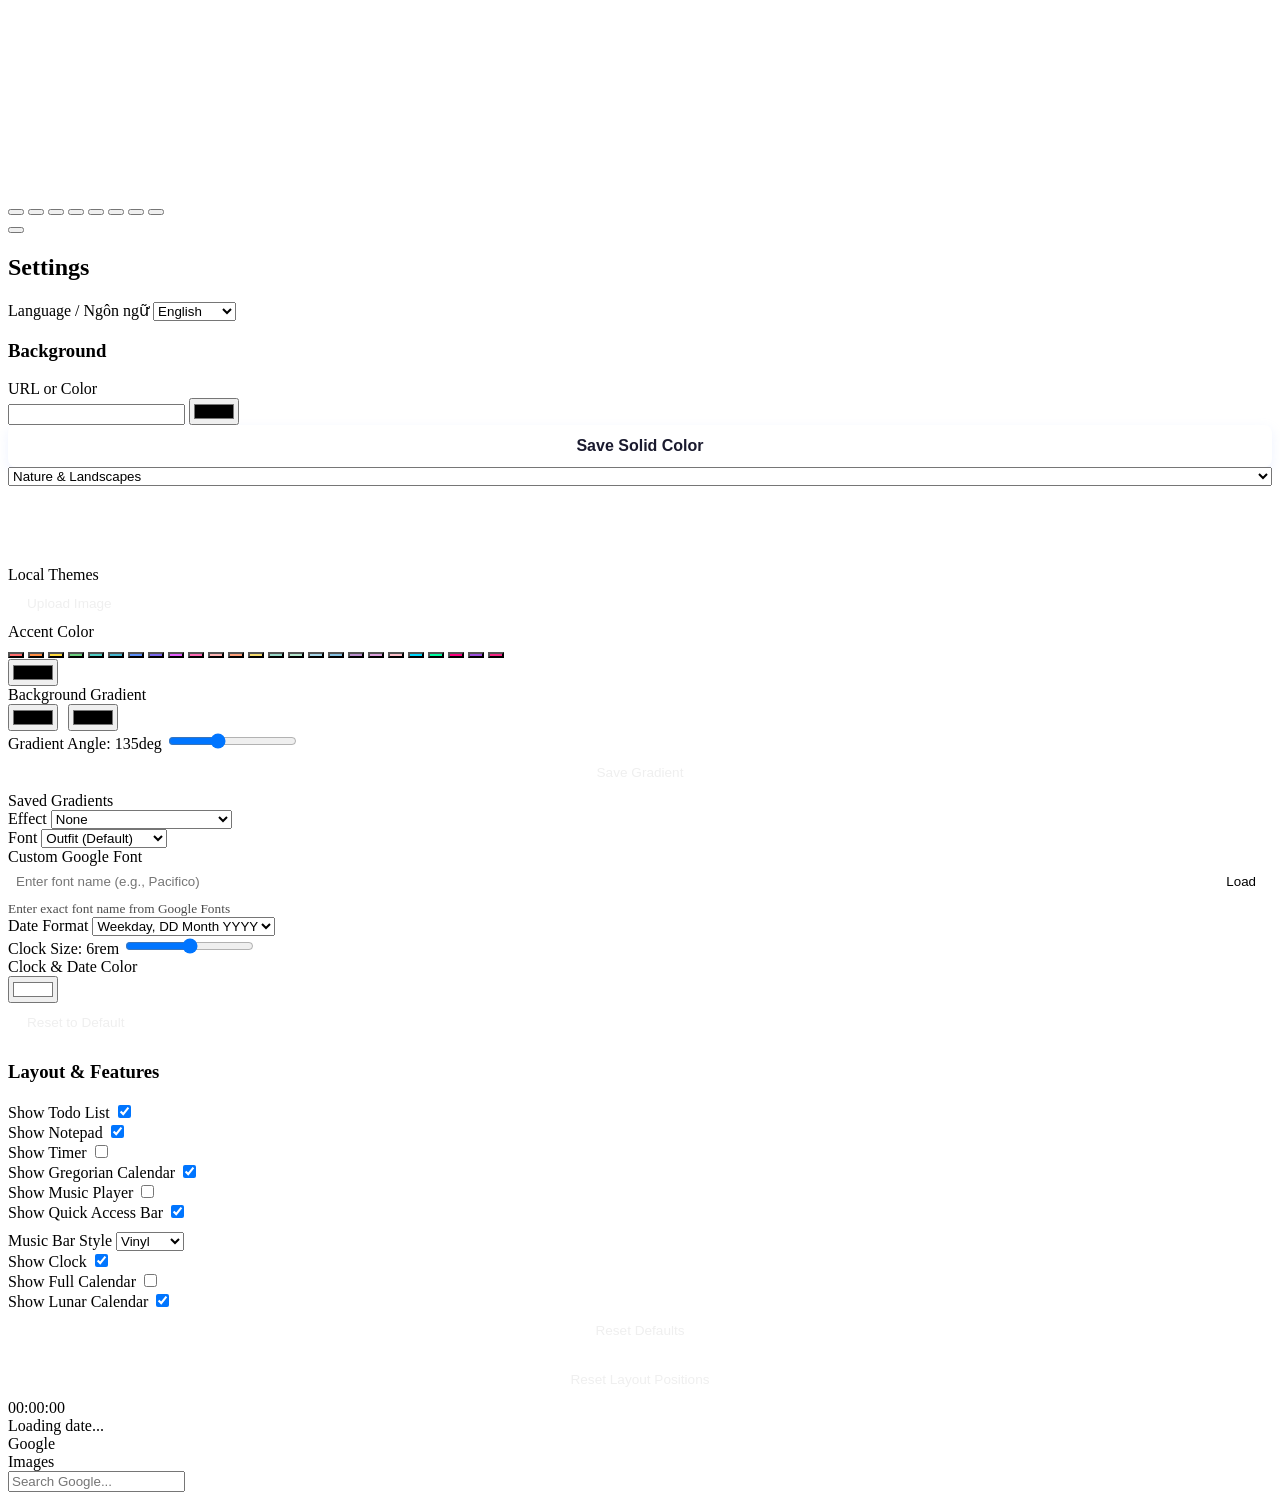
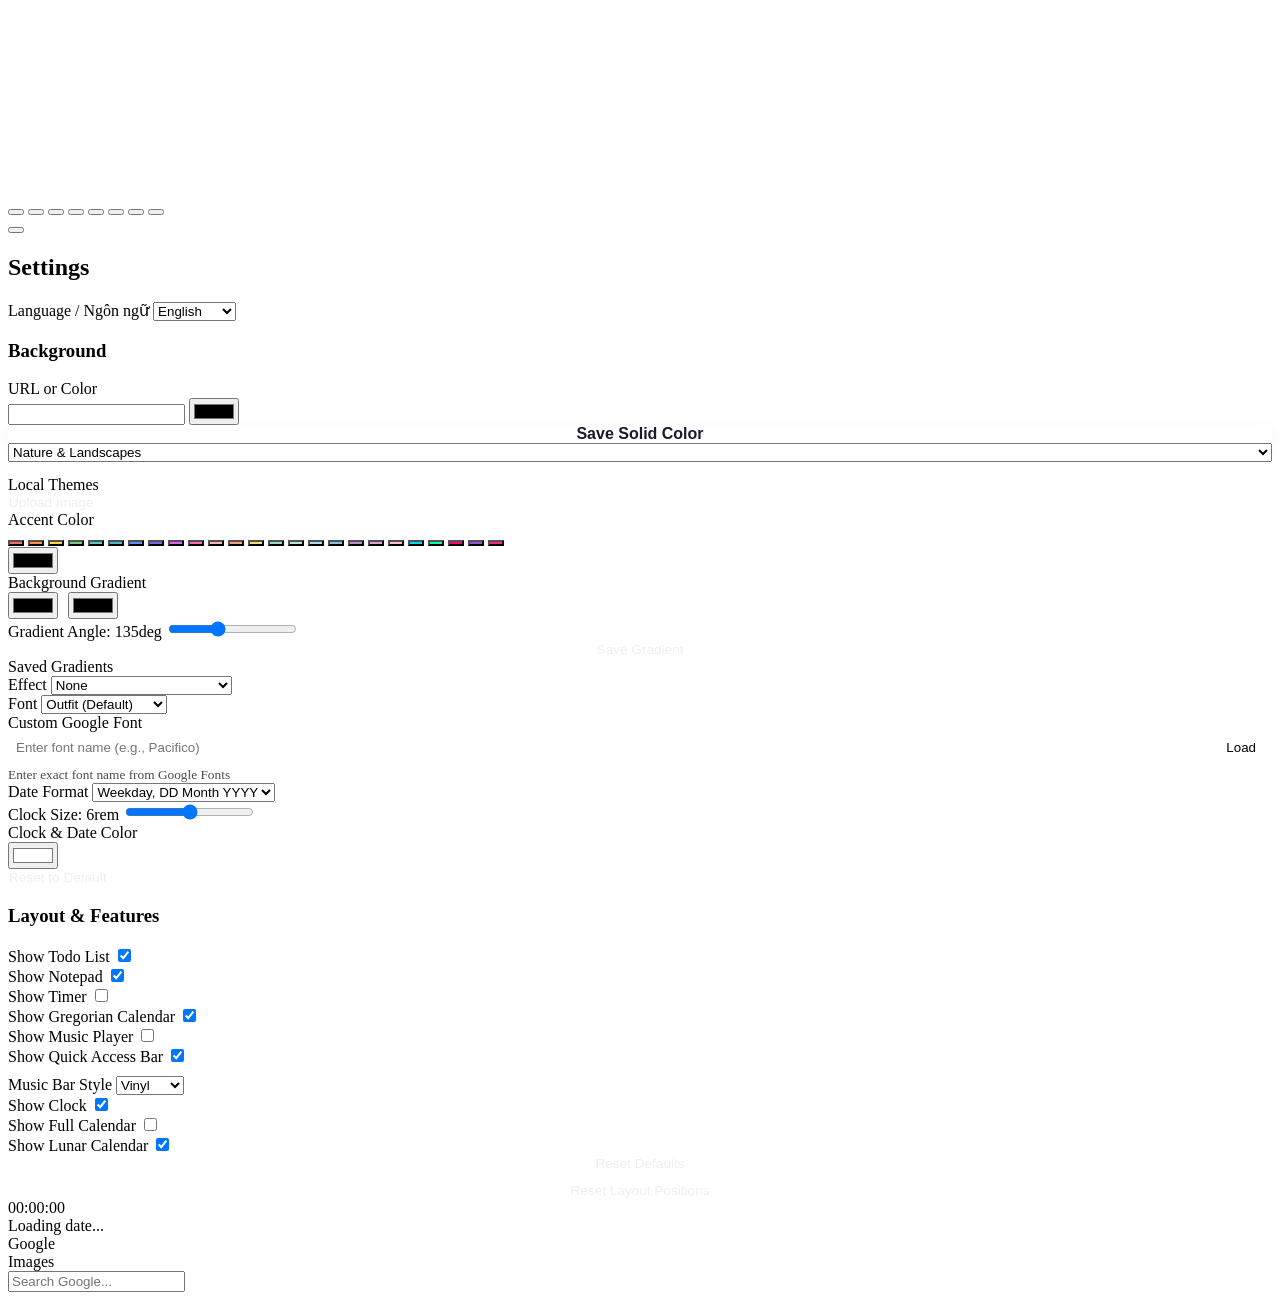

Refactor code structure for improved readability and maintainability

--- a/styles/components.css
+++ b/styles/components.css
@@ -7,9 +7,9 @@
   );
   color: #1a1a2e;
   border: 1px solid var(--accent-color);
-  padding: 12px 22px;
+  padding: var(--space-2) var(--space-3);
   font-size: 1rem;
-  border-radius: 8px;
+  border-radius: var(--radius-sm);
   cursor: pointer;
   font-weight: 600;
   flex: 1;
@@ -18,7 +18,7 @@
   align-items: center;
   justify-content: center;
   box-shadow: 0 4px 12px rgba(var(--accent-color-rgb, 168, 192, 255), 0.2);
-  gap: 10px;
+  gap: var(--space-1);
   border: none;
 }
 
@@ -37,16 +37,16 @@
   background: rgba(255, 255, 255, 0.05);
   color: #efefef;
   border: 1px solid rgba(255, 255, 255, 0.15);
-  padding: 11px 18px;
+  padding: var(--space-1) var(--space-2);
   font-size: 0.85rem;
-  border-radius: 10px;
+  border-radius: var(--radius-sm);
   cursor: pointer;
   font-weight: 500;
   transition: all 0.3s cubic-bezier(0.4, 0, 0.2, 1);
   display: flex;
   align-items: center;
   justify-content: center;
-  gap: 8px;
+  gap: var(--space-1);
   backdrop-filter: blur(10px);
   -webkit-backdrop-filter: blur(10px);
 }
@@ -79,12 +79,12 @@
   border: none;
   color: #aaa;
   cursor: pointer;
-  margin-bottom: 15px;
+  margin-bottom: var(--space-2);
   padding: 0;
   font-size: 0.9rem;
   display: flex;
   align-items: center;
-  gap: 8px;
+  gap: var(--space-1);
   transition: all 0.2s ease;
 }
 
@@ -143,7 +143,7 @@
   background: rgba(15, 18, 25, 0.9);
   color: #fff;
   padding: 0; /* Standardized through internal structure */
-  border-radius: 20px;
+  border-radius: var(--radius-lg);
   width: 480px;
   max-width: 92vw;
   box-shadow:
@@ -169,7 +169,7 @@
 
 /* Internal Modal Structure */
 .modal-header {
-  padding: 14px 24px; /* Tightened from 18px to 14px */
+  padding: var(--space-2) var(--space-3);
   border-bottom: 1px solid rgba(255, 255, 255, 0.08);
   display: flex;
   justify-content: space-between;
@@ -188,7 +188,7 @@
 }
 
 .modal-body {
-  padding: 0 24px 24px; /* Top padding set to 0 to sit tight against header */
+  padding: 0 var(--space-3) var(--space-3); /* Top padding set to 0 to sit tight against header */
   overflow-y: auto;
   overflow-x: hidden;
   flex: 1;
@@ -197,14 +197,14 @@
 
 /* Ensure the first element inside body has a small top gap but not excessive */
 .modal-body > *:first-child {
-  margin-top: 16px !important;
+  margin-top: var(--space-2) !important;
 }
 
 .modal-footer {
-  padding: 16px 24px 20px;
+  padding: var(--space-2) var(--space-3) var(--space-3);
   border-top: 1px solid rgba(255, 255, 255, 0.08);
   display: flex;
-  gap: 12px;
+  gap: var(--space-2);
   flex-shrink: 0;
 }
 
@@ -212,7 +212,7 @@
 .modal-footer .primary-btn {
   flex: 1;
   height: 42px;
-  border-radius: 10px;
+  border-radius: var(--radius-sm);
   font-weight: 600;
   justify-content: center;
 }
@@ -226,13 +226,13 @@
   display: flex;
   justify-content: space-between;
   align-items: center;
-  margin-bottom: 12px;
+  margin-bottom: var(--space-2);
 }
 
 .modal-header-left {
   display: flex;
   align-items: center;
-  gap: 10px;
+  gap: var(--space-1);
 }
 
 .modal-back-btn {
@@ -241,7 +241,7 @@
   color: var(--text-color, #fff);
   width: 32px;
   height: 32px;
-  border-radius: 8px;
+  border-radius: var(--radius-sm);
   cursor: pointer;
   display: flex;
   align-items: center;
@@ -270,7 +270,7 @@
   color: rgba(255, 255, 255, 0.4);
   width: 32px;
   height: 32px;
-  border-radius: 8px;
+  border-radius: var(--radius-sm);
   display: flex;
   align-items: center;
   justify-content: center;
@@ -286,14 +286,14 @@
 /* Input groups with icons */
 .modal-input-group {
   position: relative;
-  margin: 12px 0;
+  margin: var(--space-2) 0;
   width: 100%;
   box-sizing: border-box;
 }
 
 .modal-input-icon {
   position: absolute;
-  left: 14px;
+  left: var(--space-2);
   top: 50%;
   transform: translateY(-50%);
   color: rgba(255, 255, 255, 0.35);
@@ -308,12 +308,12 @@
 
 .modal-content input {
   display: block;
-  padding: 11px 14px 11px 38px;
+  padding: var(--space-1) var(--space-2) var(--space-1) var(--space-5);
   width: 100%;
   box-sizing: border-box;
   background: rgba(255, 255, 255, 0.05);
   border: 1px solid rgba(255, 255, 255, 0.1);
-  border-radius: 10px;
+  border-radius: var(--radius-sm);
   color: var(--text-color, #fff);
   font-family: var(--font-primary);
   font-size: 0.9rem;
@@ -337,8 +337,8 @@
 
 .modal-actions {
   display: flex;
-  gap: 10px;
-  margin-top: 20px;
+  gap: var(--space-1);
+  margin-top: var(--space-3);
 }
 
 .modal-import-trigger-btn {
@@ -350,8 +350,8 @@
 .import-toolbar {
   display: flex;
   align-items: center;
-  gap: 12px;
-  margin-bottom: 15px;
+  gap: var(--space-2);
+  margin-bottom: var(--space-2);
 }
 
 .import-search-wrap {
@@ -361,7 +361,7 @@
 
 .import-search-wrap i {
   position: absolute;
-  left: 12px;
+  left: var(--space-2);
   top: 50%;
   transform: translateY(-50%);
   color: rgba(255, 255, 255, 0.35);
@@ -372,10 +372,10 @@
 .import-search-input {
   width: 100%;
   box-sizing: border-box;
-  padding: 9px 12px 9px 34px !important;
+  padding: var(--space-1) var(--space-2) var(--space-1) var(--space-4) !important;
   background: rgba(255, 255, 255, 0.06) !important;
   border: 1px solid rgba(255, 255, 255, 0.1) !important;
-  border-radius: 8px !important;
+  border-radius: var(--radius-sm) !important;
   color: var(--text-color, #fff) !important;
   font-size: 0.85rem !important;
   margin: 0 !important;
@@ -390,7 +390,7 @@
 .import-select-all-label {
   display: flex;
   align-items: center;
-  gap: 6px;
+  gap: var(--space-1);
   font-size: 0.82rem;
   color: rgba(255, 255, 255, 0.55);
   cursor: pointer;
@@ -415,9 +415,9 @@
   display: flex;
   align-items: center;
   justify-content: space-between;
-  gap: 12px;
-  margin-top: 14px;
-  padding-top: 12px;
+  gap: var(--space-2);
+  margin-top: var(--space-2);
+  padding-top: var(--space-2);
   border-top: 1px solid rgba(255, 255, 255, 0.07);
 }
 
@@ -429,9 +429,9 @@
 
 .import-footer .primary-btn {
   flex: 0 0 auto;
-  padding: 10px 20px;
+  padding: var(--space-1) var(--space-3);
   font-size: 0.88rem;
-  gap: 8px;
+  gap: var(--space-1);
 }
 
 /* Context Menu */
@@ -444,12 +444,12 @@
     rgba(10, 12, 18, 0.94) 100%
   );
   border: 1px solid rgba(255, 255, 255, 0.14);
-  border-radius: 12px;
+  border-radius: var(--radius-md);
   box-shadow:
     0 14px 34px rgba(0, 0, 0, 0.45),
     0 2px 10px rgba(0, 0, 0, 0.22);
   width: 180px;
-  padding: 6px;
+  padding: var(--space-1);
   z-index: 10001;
   overflow: clip;
   backdrop-filter: blur(14px);
@@ -458,14 +458,14 @@
 }
 
 .menu-item {
-  padding: 10px 12px;
+  padding: var(--space-1) var(--space-2);
   cursor: pointer;
   font-size: 0.88rem;
   color: rgba(255, 255, 255, 0.95);
   display: flex;
   align-items: center;
-  gap: 10px;
-  border-radius: 8px;
+  gap: var(--space-1);
+  border-radius: var(--radius-sm);
   line-height: 1.2;
   transition:
     background 0.18s,
@@ -501,8 +501,8 @@
 /* Favorite Star Icon */
 .favorite-star-badge {
   position: absolute;
-  top: 6px;
-  left: 6px;
+  top: var(--space-1);
+  left: var(--space-1);
   color: #fbbf24;
   font-size: 0.8rem;
   text-shadow: 0 0 4px rgba(0, 0, 0, 0.8);
@@ -521,9 +521,9 @@
 .bookmark-tree-container {
   max-height: 340px;
   overflow-y: auto;
-  padding: 8px;
+  padding: var(--space-1);
   background: rgba(0, 0, 0, 0.25);
-  border-radius: 12px;
+  border-radius: var(--radius-md);
   border: 1px solid rgba(255, 255, 255, 0.07);
 }
 
@@ -532,7 +532,7 @@
 }
 .bookmark-tree-container::-webkit-scrollbar-thumb {
   background: rgba(255, 255, 255, 0.12);
-  border-radius: 10px;
+  border-radius: var(--radius-sm);
 }
 .bookmark-tree-container::-webkit-scrollbar-thumb:hover {
   background: rgba(255, 255, 255, 0.22);
@@ -542,11 +542,11 @@
 .bookmark-tree-folder {
   display: flex;
   align-items: center;
-  padding: 8px 10px;
+  padding: var(--space-1) var(--space-1);
   cursor: pointer;
-  border-radius: 8px;
+  border-radius: var(--radius-sm);
   transition: background 0.18s;
-  gap: 8px;
+  gap: var(--space-1);
   color: rgba(255, 255, 255, 0.85);
   font-weight: 600;
   font-size: 0.88rem;
@@ -572,9 +572,9 @@
 }
 
 .folder-content {
-  margin-left: 18px;
+  margin-left: var(--space-2);
   border-left: 1.5px solid rgba(255, 255, 255, 0.07);
-  padding-left: 10px;
+  padding-left: var(--space-1);
   transition: opacity 0.2s ease;
 }
 
@@ -597,10 +597,10 @@
 .bookmark-tree-item {
   display: flex;
   align-items: center;
-  padding: 7px 10px;
+  padding: var(--space-1) var(--space-1);
   cursor: pointer;
-  border-radius: 8px;
-  gap: 10px;
+  border-radius: var(--radius-sm);
+  gap: var(--space-1);
   color: rgba(255, 255, 255, 0.7);
   font-size: 0.85rem;
   transition: background 0.15s;
@@ -633,7 +633,7 @@
 /* Empty state for import */
 .import-empty-state {
   text-align: center;
-  padding: 30px 16px;
+  padding: var(--space-4) var(--space-2);
   color: rgba(255, 255, 255, 0.3);
   font-size: 0.85rem;
 }
@@ -641,7 +641,7 @@
 .import-empty-state i {
   font-size: 2rem;
   display: block;
-  margin-bottom: 10px;
+  margin-bottom: var(--space-1);
   opacity: 0.4;
 }
 
@@ -650,11 +650,11 @@
   display: flex;
   align-items: center;
   justify-content: space-between;
-  padding: 8px 12px;
+  padding: var(--space-1) var(--space-2);
   background: rgba(15, 15, 26, 0.9);
   border: 1px solid rgba(var(--accent-color-rgb, 168, 192, 255), 0.3);
-  border-radius: 12px;
-  margin-bottom: 12px;
+  border-radius: var(--radius-md);
+  margin-bottom: var(--space-2);
   backdrop-filter: blur(10px);
   -webkit-backdrop-filter: blur(10px);
   box-shadow: 0 4px 15px rgba(0, 0, 0, 0.2);
@@ -681,7 +681,7 @@
 
 .selection-actions {
   display: flex;
-  gap: 8px;
+  gap: var(--space-1);
 }
 
 .selection-btn {
@@ -690,7 +690,7 @@
   color: #fff;
   width: 32px;
   height: 32px;
-  border-radius: 8px;
+  border-radius: var(--radius-sm);
   cursor: pointer;
   display: flex;
   align-items: center;
@@ -730,8 +730,8 @@
   font-family: "Font Awesome 6 Free";
   font-weight: 900;
   position: absolute;
-  top: 5px;
-  right: 5px;
+  top: var(--space-1);
+  right: var(--space-1);
   color: var(--accent-color);
   font-size: 1rem;
   background: rgba(0, 0, 0, 0.5);
@@ -743,20 +743,20 @@
   align-items: center;
   background: rgba(16, 18, 24, 0.92);
   border: 1px solid rgba(255, 255, 255, 0.14);
-  border-radius: 12px;
-  bottom: 22px;
+  border-radius: var(--radius-md);
+  bottom: var(--space-3);
   box-shadow: 0 16px 45px rgba(0, 0, 0, 0.34);
   color: #fff;
   display: flex;
-  gap: 14px;
+  gap: var(--space-2);
   justify-content: space-between;
   max-width: min(360px, calc(100vw - 28px));
   min-width: 240px;
   opacity: 0;
-  padding: 11px 12px 11px 14px;
+  padding: var(--space-1) var(--space-2) var(--space-1) var(--space-2);
   pointer-events: none;
   position: fixed;
-  right: 22px;
+  right: var(--space-3);
   transform: translateY(12px);
   transition:
     opacity 0.18s ease,
@@ -779,14 +779,14 @@
 .bookmark-undo-toast button {
   background: rgba(var(--accent-color-rgb, 168, 192, 255), 0.18);
   border: 1px solid rgba(var(--accent-color-rgb, 168, 192, 255), 0.32);
-  border-radius: 8px;
+  border-radius: var(--radius-sm);
   color: var(--accent-color, #a8c0ff);
   cursor: pointer;
   flex: 0 0 auto;
   font-size: 0.78rem;
   font-weight: 800;
   min-height: 30px;
-  padding: 0 11px;
+  padding: 0 var(--space-1);
 }
 
 .bookmark-undo-toast button:hover {
